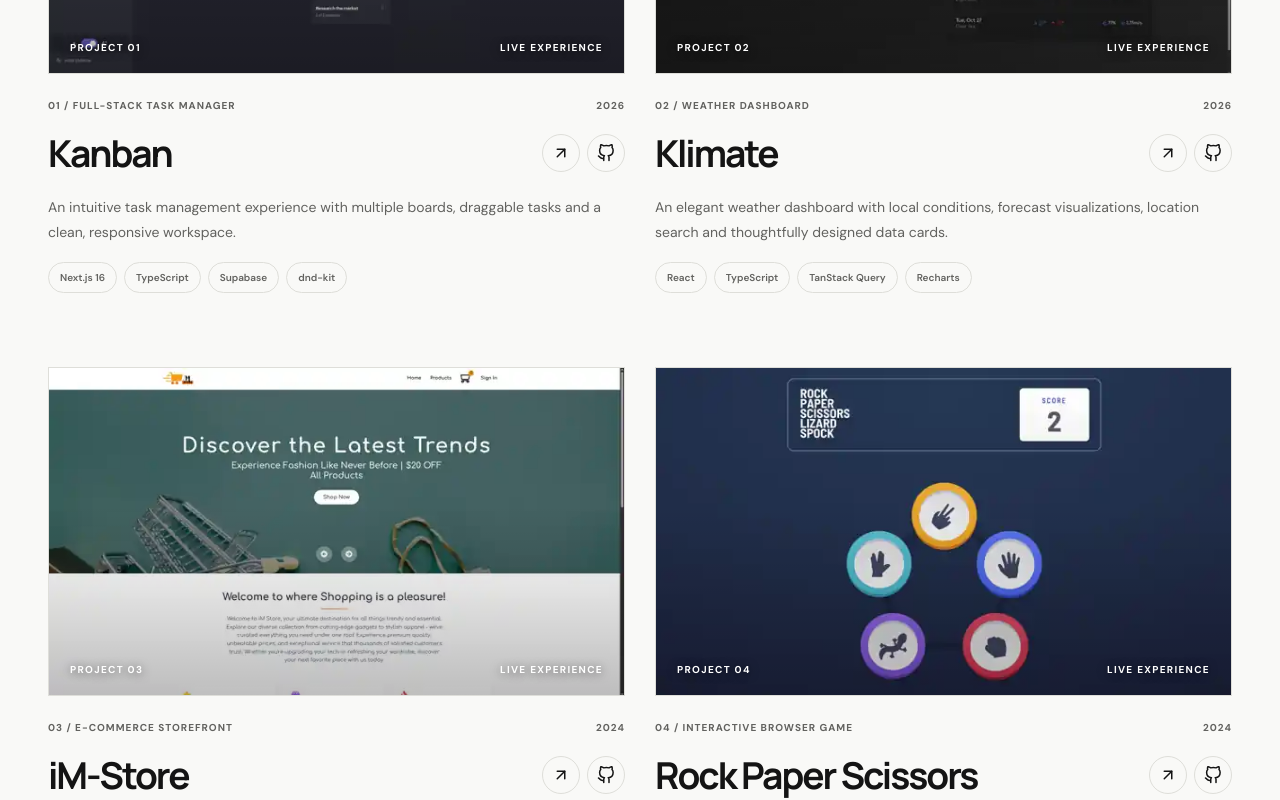
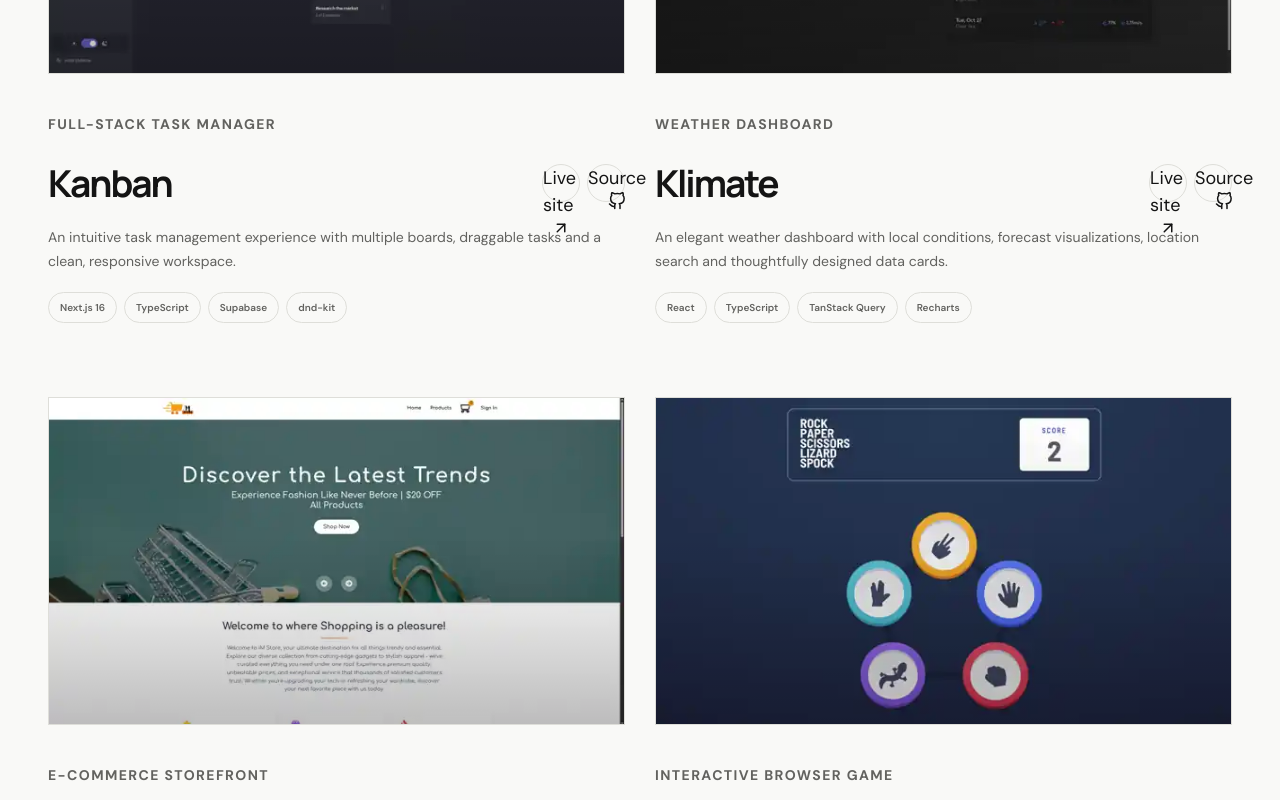
Before and after one commit to Oluwa-Laughter/isaacmakinde, a React (Vite) app: page / in a window 1280 px wide. Shown: the part 1580-2380 px from the top of the page. Built offline with nearby package versions, Linux system fonts and the light colour scheme.

Commit message:
Remove project overlays, numbering and years; simplify hero and make project links explicit

```diff
--- a/src/App.jsx
+++ b/src/App.jsx
@@ -16,7 +16,7 @@ const socials = [
 ];
 const projects = [
   {
-    number: "01", title: "Kanban", type: "Full-stack task manager", year: "2026",
+    title: "Kanban", type: "Full-stack task manager",
     description: "An intuitive task management experience with multiple boards, draggable tasks and a clean, responsive workspace.",
     stack: ["Next.js 16", "TypeScript", "Supabase", "dnd-kit"],
     live: "https://kanban-task-management-umber.vercel.app",
@@ -24,7 +24,7 @@ const projects = [
     image: "/projects/kanban.webp"
   },
   {
-    number: "02", title: "Klimate", type: "Weather dashboard", year: "2026",
+    title: "Klimate", type: "Weather dashboard",
     description: "An elegant weather dashboard with local conditions, forecast visualizations, location search and thoughtfully designed data cards.",
     stack: ["React", "TypeScript", "TanStack Query", "Recharts"],
     live: "https://klimate-iota.vercel.app",
@@ -32,7 +32,7 @@ const projects = [
     image: "/projects/klimate.webp"
   },
   {
-    number: "03", title: "iM-Store", type: "E-commerce storefront", year: "2024",
+    title: "iM-Store", type: "E-commerce storefront",
     description: "A responsive e-commerce storefront featuring product discovery, category browsing, authentication and shopping-cart interactions.",
     stack: ["React", "Redux", "Tailwind CSS", "Node.js"],
     live: "https://imstore.vercel.app",
@@ -40,7 +40,7 @@ const projects = [
     image: "/projects/im-store.webp"
   },
   {
-    number: "04", title: "Rock Paper Scissors", type: "Interactive browser game", year: "2024",
+    title: "Rock Paper Scissors", type: "Interactive browser game",
     description: "A playful, responsive take on Rock Paper Scissors Lizard Spock. Challenge the computer and keep track of your score.",
     stack: ["React", "React Router", "Tailwind CSS", "Vite"],
     live: "https://isaac-rps-game.netlify.app/",
@@ -110,7 +110,6 @@ function ProjectVisual({ project }) {
         loading="lazy"
         decoding="async"
       />
-      <div className="project-shot-label"><span>PROJECT {project.number}</span><span>LIVE EXPERIENCE</span></div>
     </div>
   );
 }
@@ -177,7 +176,6 @@ function Hero() {
           <motion.div className="abstract-monogram" initial={reduce ? false : { opacity: 0, scale: 0.84 }} whileInView={{ opacity: 1, scale: 1 }} viewport={{ once: true }} transition={{ duration: 1, ease: [0.22, 1, 0.36, 1] }}>IM<span>®</span></motion.div>
           <div className="abstract-caption">DESIGN × ENGINEERING<br />IDEAS INTO INTERFACES</div>
         </div>
-        <div className="portrait-under"><span>01 / GET TO KNOW ME</span><span>FRONTEND ENGINEERING / 2026</span></div>
       </Reveal>
       {!reduce && <motion.div className="hero-accent-line" initial={{ scaleX: 0 }} animate={{ scaleX: 1 }} transition={{ delay: 0.3, duration: 1.1 }} />}
     </section>
@@ -202,16 +200,15 @@ function Work() {
         {projects.map((project, index) => (
           <Reveal className="project-card" key={project.title} delay={index % 2 === 0 ? 0 : 0.09}>
             <motion.article whileHover={{ y: -4 }} transition={{ duration: 0.23 }} className="project-article">
-              <a className="project-image-link" href={project.live} target="_blank" rel="noreferrer"
+              <a className="project-image-link" href={project.live} target="_blank" rel="noopener noreferrer"
                 aria-label={"Visit " + project.title + " live website"}>
                 <ProjectVisual project={project} />
-                <span className="project-image-arrow"><FiArrowUpRight /></span>
               </a>
               <div className="project-info">
-                <div className="project-label"><span>{project.number} / {project.type}</span><span>{project.year}</span></div>
+                <p className="project-label">{project.type}</p>
                 <div className="project-title-row"><h3>{project.title}</h3><div className="project-links">
-                  <a href={project.live} target="_blank" rel="noreferrer" aria-label={"Visit " + project.title}><FiArrowUpRight /></a>
-                  {project.source && <a href={project.source} target="_blank" rel="noreferrer" aria-label={project.title + " GitHub repository"}><FiGithub /></a>}
+                  <a href={project.live} target="_blank" rel="noopener noreferrer" aria-label={"Visit " + project.title + " live website"}>Live site <FiArrowUpRight aria-hidden="true" /></a>
+                  {project.source && <a href={project.source} target="_blank" rel="noopener noreferrer" aria-label={project.title + " GitHub repository"}>Source <FiGithub aria-hidden="true" /></a>}
                 </div></div>
                 <p>{project.description}</p>
                 <div className="project-tags">{project.stack.map(tag => <span key={tag}>{tag}</span>)}</div>
```
